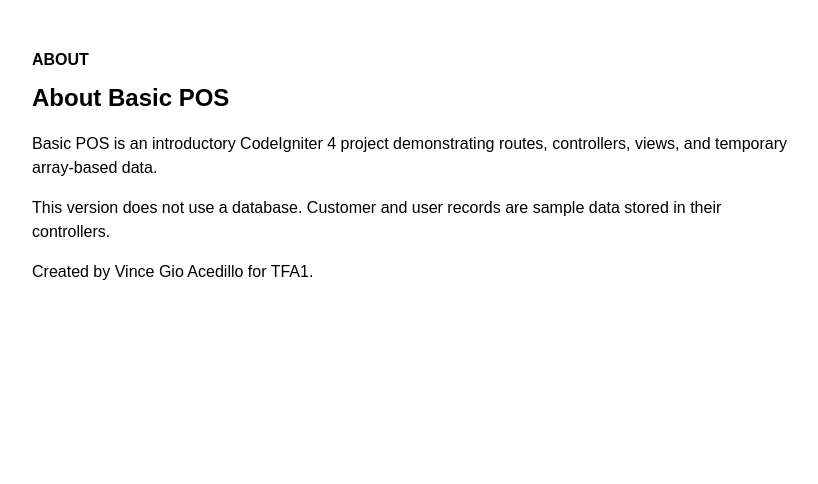
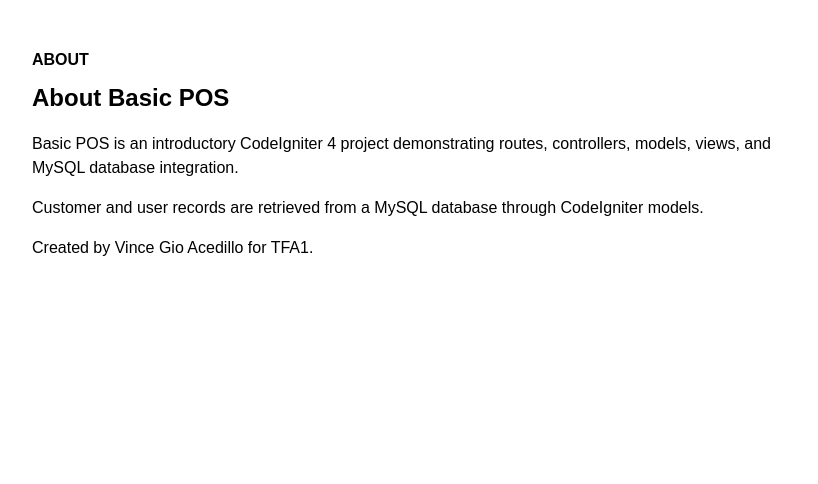
Before and after one commit to binsacedillo/IT0049, a CodeIgniter 4 app: the page made by TFA1/TechFA1/app/Views/pages/about.php in a window 1280 px wide. Shown: the part 62-546 px from the top of the page, without its empty margins (108-926 px from the left). Run offline with PHP 8.4 and a stand-in for CodeIgniter, Linux system fonts and the light colour scheme; the template is opened without the code that fills it, so the values that code supplies are empty; some libraries are stand-ins or nearby versions.

Commit message:
docs: update About page for MySQL

```diff
--- a/TFA1/TechFA1/app/Views/pages/about.php
+++ b/TFA1/TechFA1/app/Views/pages/about.php
@@ -4,8 +4,8 @@
 <section class="panel">
     <p class="eyebrow">About</p>
     <h1>About Basic POS</h1>
-    <p>Basic POS is an introductory CodeIgniter 4 project demonstrating routes, controllers, views, and temporary array-based data.</p>
-    <p>This version does not use a database. Customer and user records are sample data stored in their controllers.</p>
+    <p>Basic POS is an introductory CodeIgniter 4 project demonstrating routes, controllers, models, views, and MySQL database integration.</p>
+    <p>Customer and user records are retrieved from a MySQL database through CodeIgniter models.</p>
     <p>Created by Vince Gio Acedillo for TFA1.</p>
 </section>
 <?= $this->endSection() ?>
```
